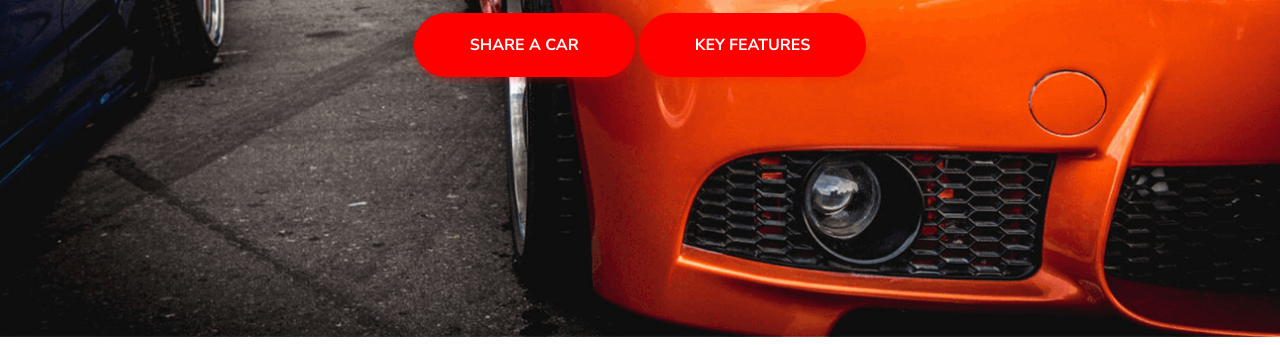
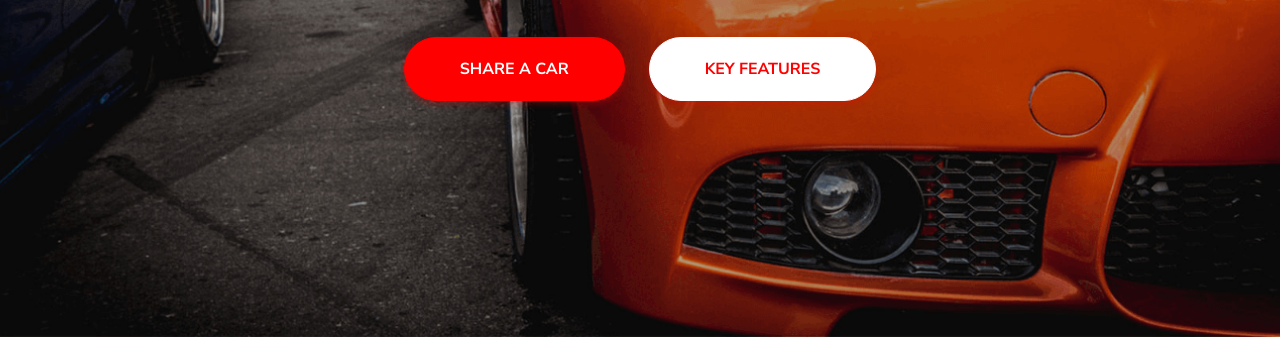
Before and after one commit to olekmorawski/car_sharing, a plain HTML site: page index.html in a window 1280 px wide. Shown: the part 455-800 px from the top of the page. Drawn offline with Linux system fonts and the light colour scheme.

Commit message:
intro page final without pixel perfect

```diff
--- a/index.html
+++ b/index.html
@@ -34,7 +34,8 @@
       </div>
     </header>
     <section class="intro">
-      <div class="intro_box">
+      <div class="intro__bg">
+        <div class="intro__box">
           <h1 class="intro__hdl">CAR SHARING</h1>
           <p class="intro__lead">
             Lorem ipsum dolor sit amet consectetur adipisicing elit. Molestias
@@ -42,11 +43,13 @@
             voluptates, dicta dignissimos fugiat aliquid. Expedita officiis
             incidunt, sequi quas voluptate repellendus minus eveniet sunt illum
             distinctio libero. Saepe esse reprehenderit ab id temporibus
-          voluptates tempora eos distinctio! Aperiam molestiae enim repellendus.
+            voluptates tempora eos distinctio! Aperiam molestiae enim
+            repellendus.
           </p>
           <div class="intro__box intro__box--row">
             <a class="intro__btn btn btn-large">SHARE A CAR</a>
-          <a class="intro__btn btn btn-large">KEY FEATURES</a>
+            <a class="intro__btn btn btn-large btn-secondary">KEY FEATURES</a>
+          </div>
         </div>
       </div>
     </section>
--- a/styles/styles.css
+++ b/styles/styles.css
@@ -122,9 +122,6 @@ body {
   background: url("./src/images/Image.png") no-repeat center;
   background-size: cover;
   min-height: 100vh;
-  display: flex;
-  justify-content: center;
-  align-items: center;
   margin-top: -6rem;
   color: var(--secondary-color);
   text-align: center;
@@ -132,7 +129,20 @@ body {
 }
 .intro .intro__box {
 }
+
+.intro .intro__bg {
+  width: 100%;
+  height: 100vh;
+  background-color: rgba(0, 0, 0, 0.3);
+  display: flex;
+  justify-content: center;
+  align-items: center;
+}
+
 .intro .intro__box.intro__box--row {
+  display: flex;
+  justify-content: center;
+  gap: 1.5rem;
 }
 .intro .intro__hdl {
   font-weight: 900;
@@ -146,6 +156,8 @@ body {
   font-size: 1rem;
   max-width: 65.375rem;
   letter-spacing: 0;
+  margin-bottom: 3.375rem;
+  line-height: 1.375;
 }
 .intro .intro__btn {
 }
```
Lines whose indentation alone changed are shown as unchanged.
